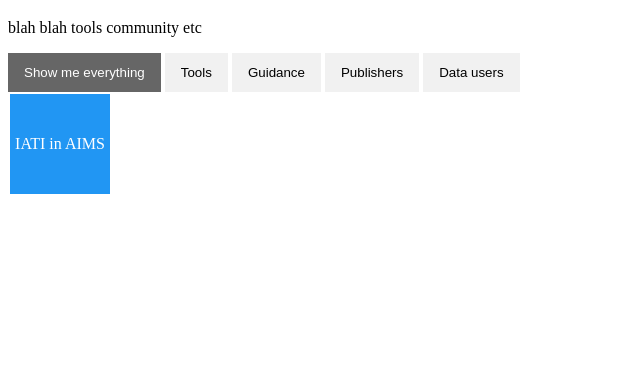
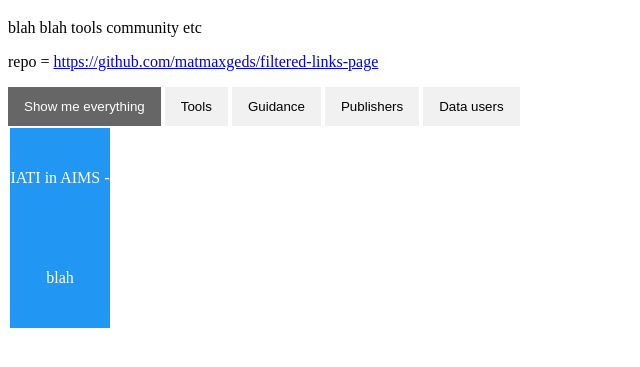
Before and after one commit to matmaxgeds/filtered-links-page, a plain HTML site: page index.html in a window 1280 px wide. Both pictures are taken after a click on the button "Guidance". Shown: the part 61-428 px from the top of the page, without its empty margins (0-640 px from the left). Drawn offline with Linux system fonts and the light colour scheme.

Commit message:
add repo link

```diff
--- a/index.html
+++ b/index.html
@@ -103,6 +103,8 @@ for (var i = 0; i < btns.length; i++) {
 
 <p>blah blah tools community etc</p>
 
+<p>repo = <a href="https://github.com/matmaxgeds/filtered-links-page">https://github.com/matmaxgeds/filtered-links-page</a></p>
+
 
  <!-- Control buttons -->
 <div id="myBtnContainer">
@@ -119,7 +121,7 @@ for (var i = 0; i < btns.length; i++) {
   <div class="filterDiv tools publishers users">Org ID finder - xxx</div>
   <div class="filterDiv tool users">IATI data dump</div>
   <div class="filterDiv tool users">Aid on spreadsheets</div>
-  <div class="filterDiv guidance">IATI in AIMS</div>
+  <div class="filterDiv guidance">IATI in AIMS - blah</div>
 </div>
 
 
```
